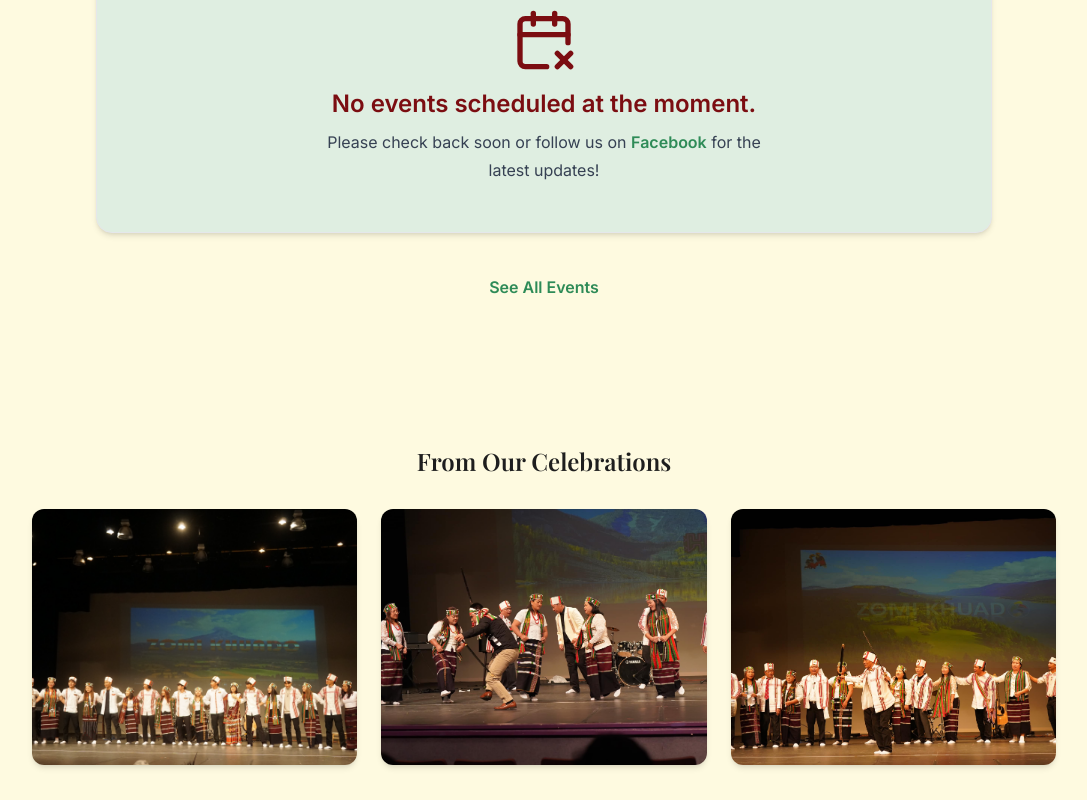
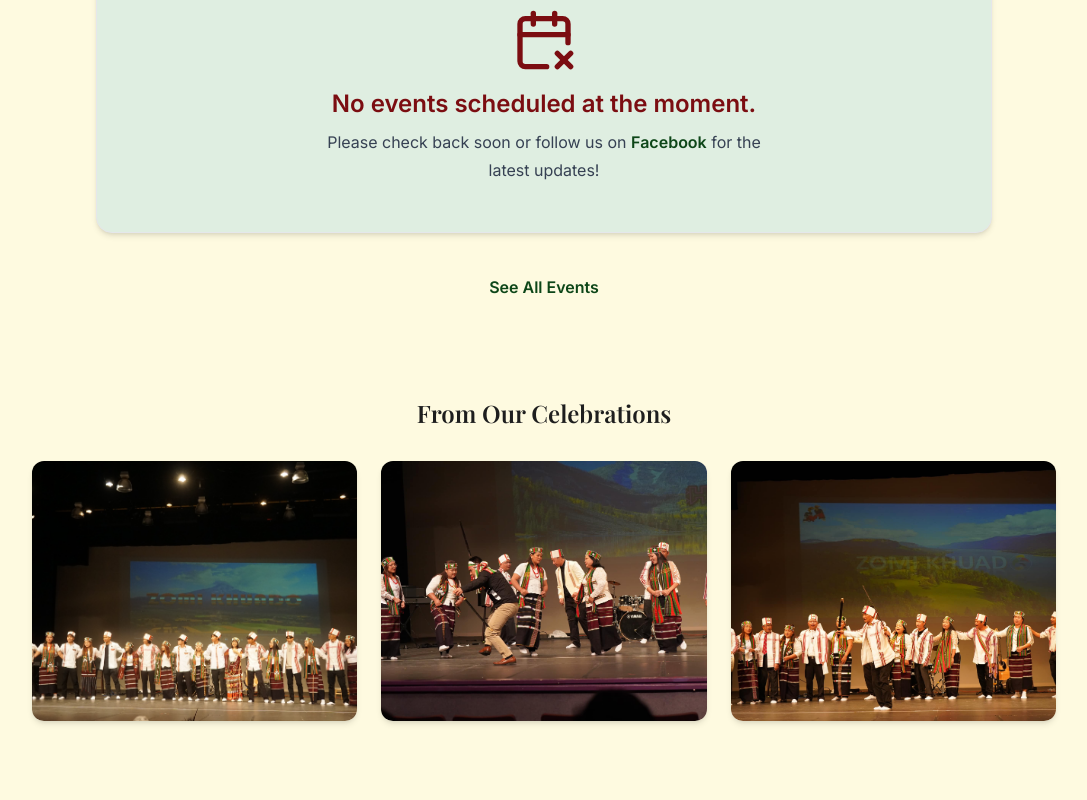
Before and after one commit to dvan2/zipo-site, a Next.js app: page / in a window 1280 px wide. Shown: the part 1060-1860 px from the top of the page, without its empty margins (96-1183 px from the left). Built offline with nearby package versions, Linux system fonts and the light colour scheme.

Commit message:
tailwind clean up

```diff
--- a/app/about/page.tsx
+++ b/app/about/page.tsx
@@ -16,7 +16,7 @@ export default function About() {
       </p>
 
       {/* Mission Block */}
-      <div className='border-l-4 border-zomi-green-less p-6 rounded-lg shadow-sm fade-in mb-10'>
+      <div className='border-l-4 border-zomi-green p-6 rounded-lg shadow-sm fade-in mb-10'>
         <h3 className='text-xl font-heading font-semibold text-zomi-red mb-2'>
           Our Mission
         </h3>
--- a/app/activities/page.tsx
+++ b/app/activities/page.tsx
@@ -8,7 +8,7 @@ export default function ActivitiesPage() {
         <PageHeader title='Activities' />
         {/* Community Sports Section */}
         <section className='mb-16'>
-          <h2 className='text-2xl font-heading text-zomi-green-less mb-4'>
+          <h2 className='text-2xl font-heading text-zomi-green mb-4'>
             Zomi Sports Day
           </h2>
           <p className='text-base text-gray-700 mb-6 leading-relaxed'>
@@ -40,7 +40,7 @@ export default function ActivitiesPage() {
 
         {/* Cultural Celebrations */}
         <section className='mb-16'>
-          <h2 className='text-2xl font-heading text-zomi-green-less mb-4'>
+          <h2 className='text-2xl font-heading text-zomi-green mb-4'>
             Cultural Celebrations
           </h2>
 
@@ -75,7 +75,7 @@ export default function ActivitiesPage() {
 
         {/* National Fellowship */}
         <section className='mb-8'>
-          <h2 className='text-2xl font-heading text-zomi-red-less mb-4'>
+          <h2 className='text-2xl font-heading text-zomi-red mb-4'>
             National Fellowship – ZIUSA Tulsa
           </h2>
           <p className='text-base text-gray-700 leading-relaxed mb-4'>
--- a/app/events/page.tsx
+++ b/app/events/page.tsx
@@ -14,7 +14,7 @@ export default function EventsPage() {
 
       {/* Upcoming Events */}
       <section className='mb-16'>
-        <h2 className='text-2xl font-bold text-zomi-green-less mb-8 text-center'>
+        <h2 className='text-2xl font-bold text-zomi-green mb-8 text-center'>
           Upcoming Events
         </h2>
         {upcomingEvents.length > 0 ? (
--- a/app/globals.css
+++ b/app/globals.css
@@ -11,7 +11,7 @@
 
 @layer components {
   .nav-link {
-    @apply text-base font-normal text-gray-700 hover:text-zomi-green-less transition;
+    @apply text-base font-normal text-gray-700 hover:text-zomi-green transition;
   }
 
   .font-heading {
@@ -22,6 +22,10 @@
     @apply text-lg leading-relaxed;
     letter-spacing: 0.02em;
     line-height: 1.75;
+  }
+
+  .card-style {
+    @apply w-full mx-auto rounded-xl shadow-md hover:shadow-xl hover:scale-105 transition-transform duration-300 ease-in-out;
   }
 }
 
@@ -59,12 +63,10 @@ body {
 
 @theme {
   --color-zomi-red: #7b0d11; /* Traditional deep red */
-  --color-zomi-green: #2e8b57; /* Rich earthy green */
+  --color-zomi-green: #0d4618; /* Rich earthy green */
   --color-zomi-yellow: #facc15; /* Vibrant gold-like yellow */
   --color-zomi-black: #1f1f1f; /* Clean dark tone */
   --color-zomi-white: #ffffff; /* Classic white */
-  --color-zomi-green-less: #0d4618;
-  --color-zomi-red-less: #7b0d11;
 }
 
 @theme inline {
@@ -85,7 +87,7 @@ body {
   height: 2px;
   bottom: 0;
   left: 0;
-  background: var(--color-zomi-green-less);
+  background: var(--color-zomi-green);
   transition: width 0.3s ease;
 }
 
--- a/app/leadership/page.tsx
+++ b/app/leadership/page.tsx
@@ -109,7 +109,7 @@ export default function LeadershipPage() {
               </div>
             </div>
 
-            <h2 className='text-2xl font-heading font-semibold text-zomi-green-less mt-16 mb-10 text-center'>
+            <h2 className='text-2xl font-heading font-semibold text-zomi-green mt-16 mb-10 text-center'>
               Youth Department
             </h2>
             <div className='flex justify-center'>
--- a/app/page.tsx
+++ b/app/page.tsx
@@ -6,6 +6,7 @@ import { isFuture } from 'date-fns'; // We can use tiny library, or JS Date
 import Link from 'next/link';
 
 export default function Home() {
+  // Only get future dates
   const upcomingEvents = events.filter(
     (event) => new Date(event.date) > new Date()
   );
@@ -39,7 +40,7 @@ export default function Home() {
           <Parallax speed={-10}>
             <a
               href='#events'
-              className='bg-zomi-red-less text-white px-6 py-2 rounded font-semibold hover:bg-zomi-green-less transition'
+              className='bg-zomi-red text-white px-6 py-2 rounded font-semibold hover:bg-zomi-green transition'
             >
               Join the Celebration
             </a>
@@ -47,7 +48,7 @@ export default function Home() {
         </div>
       </section>
 
-      <section id='events' className='bg-[#fefae0] py-20 px-6'>
+      <section id='events' className='pt-20 pb-8 px-6'>
         <div className='max-w-4xl mx-auto text-center'>
           <h3 className='text-3xl font-bold text-gray-900 font-heading mb-10'>
             Upcoming Event
@@ -109,7 +110,7 @@ export default function Home() {
       </section>
 
       {/* Gallery section */}
-      <section id='gallery' className='bg-[#fefae0] py-16 px-6 mb-16'>
+      <section id='gallery' className='py-16 px-6 mb-16'>
         <h3 className='text-2xl font-heading font-semibold text-center mb-8'>
           From Our Celebrations
         </h3>
@@ -120,7 +121,7 @@ export default function Home() {
               key={index}
               src={image.src}
               alt={image.alt}
-              className='w-full h-64 object-cover rounded-xl shadow-md transform transition-all duration-300 ease-in-out hover:scale-105 hover:shadow-lg'
+              className='card-style h-65 object-cover'
             />
           ))}
         </div>
--- a/components/Footer.tsx
+++ b/components/Footer.tsx
@@ -36,7 +36,7 @@ export default function Footer() {
               />
             }
             label='Facebook'
-            hoverColor='hover:bg-zomi-green-less hover:text-white'
+            hoverColor='hover:bg-zomi-green hover:text-white'
           />
           <SocialButton
             href='https://www.instagram.com/zomiinnkuanportland/'
--- a/components/LeaderCard.tsx
+++ b/components/LeaderCard.tsx
@@ -9,7 +9,7 @@ type LeaderProps = {
 };
 
 export default function LeaderCard({ name, role, image, index }: LeaderProps) {
-  const { ref, isVisible, delayClass } = useStaggerAnimation((index + 1) * 200);
+  const { ref, isVisible } = useStaggerAnimation();
 
   return (
     <div
@@ -17,11 +17,11 @@ export default function LeaderCard({ name, role, image, index }: LeaderProps) {
       style={{ transitionDelay: `${(index + 1) * 200}ms` }}
       className={`fade-slide-hidden ${isVisible && 'fade-slide-show'}`}
     >
-      <div className='w-full h-[250px] mx-auto max-w-xs p-6 rounded-xl shadow-md hover:shadow-xl hover:scale-103 transition-transform duration-300 ease-in-out text-center'>
+      <div className='card-style h-[250px] max-w-xs p-6 text-center'>
         <img
           src={image}
           alt={name}
-          className='w-24 h-24 object-cover rounded-full mx-auto mb-4 border-4 border-zomi-green-less'
+          className='w-24 h-24 object-cover rounded-full mx-auto mb-4 border-4 border-zomi-green'
         />
         <h4 className='font-semibold text-gray-800 break-words text-center max-w-[200px] mx-auto'>
           {name}
--- a/components/SocialButton.tsx
+++ b/components/SocialButton.tsx
@@ -4,7 +4,7 @@ interface SocialButtonProps {
   href: string;
   icon: ReactNode;
   label: string;
-  hoverColor: string; // Tailwind class string, e.g. 'hover:bg-zomi-green-less'
+  hoverColor: string;
 }
 
 export default function SocialButton({
@@ -18,7 +18,7 @@ export default function SocialButton({
       href={href}
       target='_blank'
       rel='noopener noreferrer'
-      className={`group flex items-center rounded-full h-[50px] w-[50px] hover:w-[150px] transition-all duration-300 text-zomi-red-less shadow overflow-hidden px-3 ${hoverColor}`}
+      className={`group flex items-center rounded-full h-[50px] w-[50px] hover:w-[150px] transition-all duration-300 text-zomi-red shadow overflow-hidden px-3 ${hoverColor}`}
     >
       {icon}
       <span className='ml-3 opacity-0 group-hover:opacity-100 transition-opacity duration-300 font-medium whitespace-nowrap'>
--- a/components/useStaggerAnimation.tsx
+++ b/components/useStaggerAnimation.tsx
@@ -1,7 +1,7 @@
 'use client';
 import { useEffect, useRef, useState } from 'react';
 
-export function useStaggerAnimation(delay: number) {
+export function useStaggerAnimation() {
   const ref = useRef<HTMLDivElement>(null);
   const [isVisible, setIsVisible] = useState(false);
 
@@ -19,5 +19,5 @@ export function useStaggerAnimation(delay: number) {
     return () => observer.disconnect();
   }, []);
 
-  return { ref, isVisible, delayClass: `delay-${delay}` };
+  return { ref, isVisible };
 }
```
